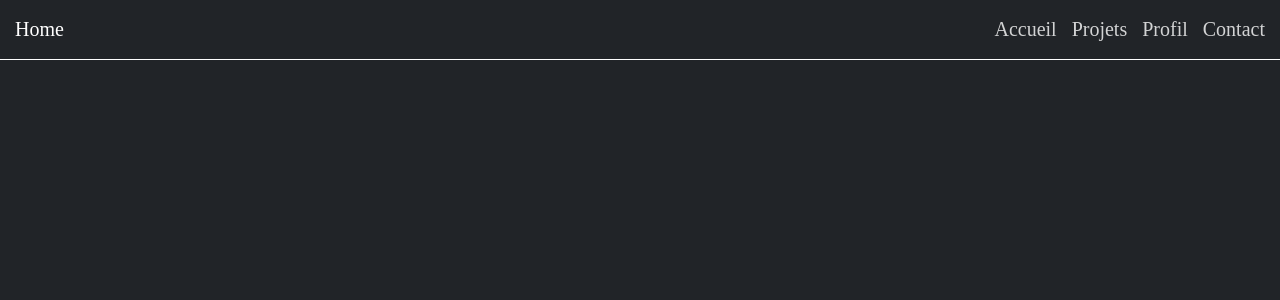
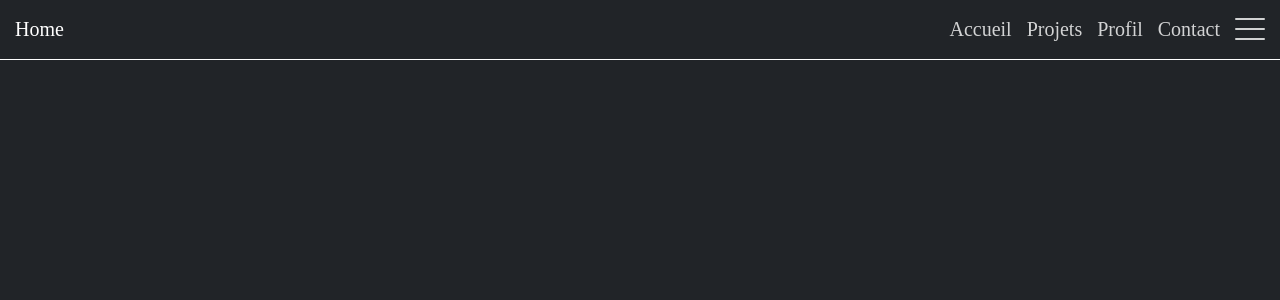
Before and after one commit to AntoineCarlu/Portfolio, a Next.js app in the folder Portfolio/: page / in a window 1280 px wide. Shown: the top 300 px of the page. Built offline with nearby package versions, Linux system fonts and the light colour scheme.

Commit message:
header anim

```diff
--- a/Portfolio/src/pages/index.js
+++ b/Portfolio/src/pages/index.js
@@ -20,6 +20,9 @@ export default function Home() {
             <a href=''>Projets</a>
             <a href=''>Profil</a>
             <a href=''>Contact</a>
+            <div className={styles.burger} onClick={burgerClicked}>
+              <span className={styles.burger1} id="burger1"></span><span className={styles.burger2} id="burger2"></span><span className={styles.burger3} id="burger3"></span>
+            </div>
           </div>
         </header>
         {/* Section Accueil */}
@@ -30,3 +33,37 @@ export default function Home() {
 		</>
 	);
 }
+
+
+
+//Event to display header list when click on the burger-menu icon
+var burgerCheck = false;
+function burgerClicked() {
+  //define elements
+  const Line1 = document.getElementById('burger1');
+  const Line2 = document.getElementById('burger2');
+  const Line3 = document.getElementById('burger3');
+  if (burgerCheck === false) {
+    //change visual of the burger icon
+    Line1.style.width = "8px";
+    Line1.style.borderColor = "rgba(248, 13, 65)";
+    Line2.style.width = "16px";
+    Line2.style.borderColor = "rgba(248, 13, 65)";
+    Line3.style.width = "24px";
+    Line3.style.borderColor = "rgba(248, 13, 65)";
+    burgerCheck = true;
+  }
+  else if (burgerCheck === true) {
+    //change visual of the burger icon
+    Line1.style.width = "30px";
+    Line1.style.borderColor = "white";
+    Line2.style.width = "30px";
+    Line2.style.borderColor = "white";
+    Line3.style.width = "30px";
+    Line3.style.borderColor = "white";
+    burgerCheck = false;
+  }
+  else {
+    throw new Error('Une erreur a été produite dans la liste de conditions.');
+  }
+}
--- a/Portfolio/src/styles/Home.module.css
+++ b/Portfolio/src/styles/Home.module.css
@@ -18,6 +18,7 @@
   position: fixed;
   z-index: 1;
 }
+  /*Nav list*/
   .header .headerList {
     opacity: 80%;
     display: flex;
@@ -34,8 +35,23 @@
       font-weight: 500;
       transition: all 0.3s ease-in-out;
     }
+  /*Burger icon*/
+  .header .burger {
+    width: 30px;
+    height: 22px;
+    display: flex;
+    flex-direction: column;
+    justify-content: space-between;
+    cursor: pointer;
+  }
+    .burger .burger1, .burger2, .burger3 {
+      width: 30px;
+      border-top: 2px solid white;
+      border-radius: 1px;
+      transition: all 0.6s ease-in-out;
+    }
 
 /* Section accueil*/
-.accueil {
+/* .accueil {
 
-}
+} */
```
Also changed, not shown: Portfolio/src/pages/header.js (added).
